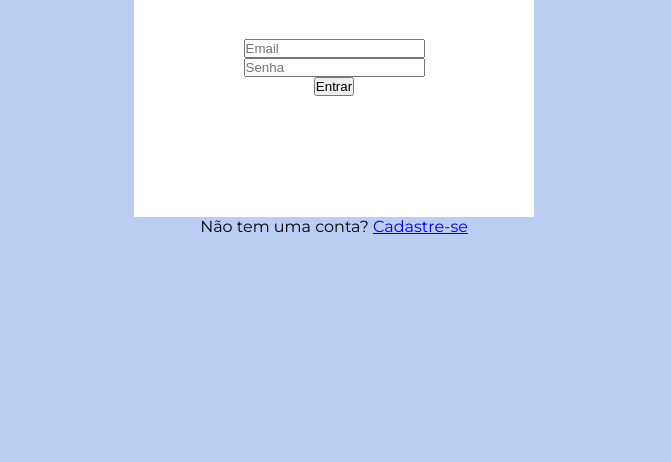
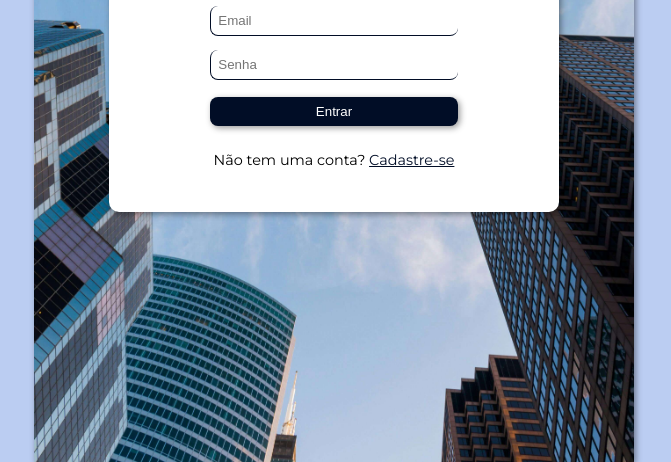
Before and after one commit to kauafelixx/aeroswift, a plain HTML site: page login.html in a window 1280 px wide. Shown: the part 338-800 px from the top of the page, without its empty margins (306-977 px from the left). Drawn offline with Linux system fonts and the light colour scheme; a web font is replaced by a local one.

Commit message:
login and registration update

```diff
--- a/login.html
+++ b/login.html
@@ -8,17 +8,17 @@
 </head>
 <body>
     <div class="container">
-        <h2>Login</h2>
-        <form id="loginForm">
+        <form id="loginForm" class="login-form">
 
-            <input type="email" id="email" required placeholder="Email">
+            <h2>Login</h2>
+            <input type="email" id="email" class="box"  required placeholder="Email">
 
 
-            <input type="password" id="password" required placeholder="Senha">
+            <input type="password" id="password" class="box" required placeholder="Senha">
 
-            <button type="submit">Entrar</button>
+            <button type="submit" class="box">Entrar</button>
+            <p>Não tem uma conta? <a href="register.html">Cadastre-se</a></p>
         </form>
-        <p>Não tem uma conta? <a href="register.html">Cadastre-se</a></p>
     </div>
 
     <script>
--- a/style/login-register.css
+++ b/style/login-register.css
@@ -25,25 +25,80 @@ body {
   height: 100vh;
   width: 100vw;
   overflow-x: hidden;
+  background-color: var(--color3);
   font-family: var(--font-padrao);
 }
 
-.container{
+.container {
+  background-image: url(/images/fundo-login-register.jpg);
+background-position: center;
+background-size: cover;
+box-shadow: var(--shadow);
+margin: auto;
+
   height: 100vh;
-  width: 100vw;
-  background-color: var(--color3);
+max-width: 600px;
   display: flex;
   flex-direction: column;
   justify-content: center;
   align-items: center;
 
-  form{
+  .login-form {
     display: flex;
     flex-direction: column;
     justify-content: center;
     align-items: center;
     background-color: white;
     height: 300px;
-    width: 400px;
+    width: 450px;
+    box-shadow: var(--shadow);
+    border-radius: 10px;
+
+    h2 {
+      color: var(--color1);
+      margin-bottom: 15px;
+      font-variant: small-caps;
+    }
+
+    .box {
+      width: 55%;
+      border-radius: 8px;
+    }
+
+    input {
+      color: var(--color1);
+      padding: 7px;
+      border: none;
+      margin: 7px;
+      border-bottom: 1px solid var(--color1);
+      border-left: 1px solid var(--color1);
+      outline: none;
+    }
+    button {
+      border: none;
+      padding: 7px;
+      margin-top: 10px;
+      color: #fff;
+      background-color: var(--color1);
+      box-shadow: var(--shadow);
+      transition: all 0.5s ease;
+      &:hover,
+      &:focus,
+      &:active {
+        box-shadow: 3px 3px 6px rgba(0, 0, 0, 0.582);
+        padding: 9px;
+      }
+    }
   }
 }
+
+p {
+
+font-size: .9em;
+
+  margin-top: 25px;
+
+  a {
+    color: var(--color1);
+  }
+}
```
Also changed, not shown: index.html (+1 -1 lines), register.html (+6 -6 lines), style.css (+42 -5 lines), images/fundo-login-register.jpg (added).
